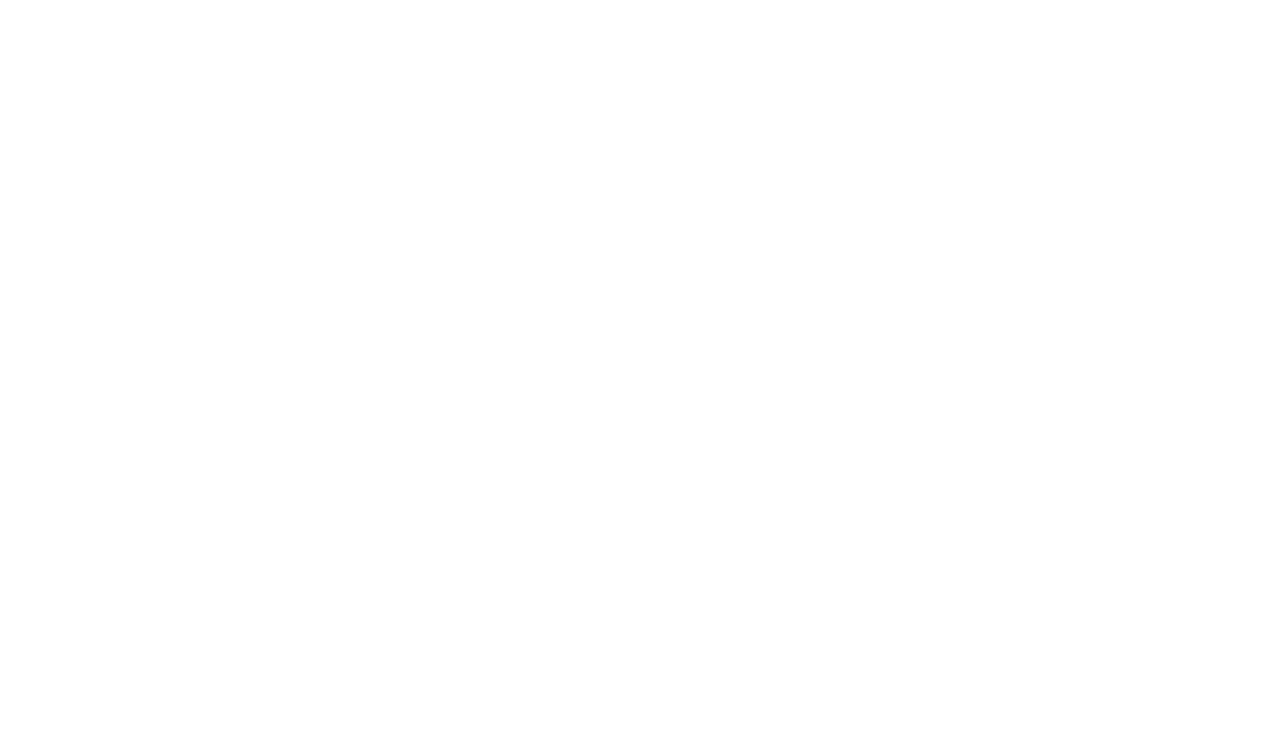
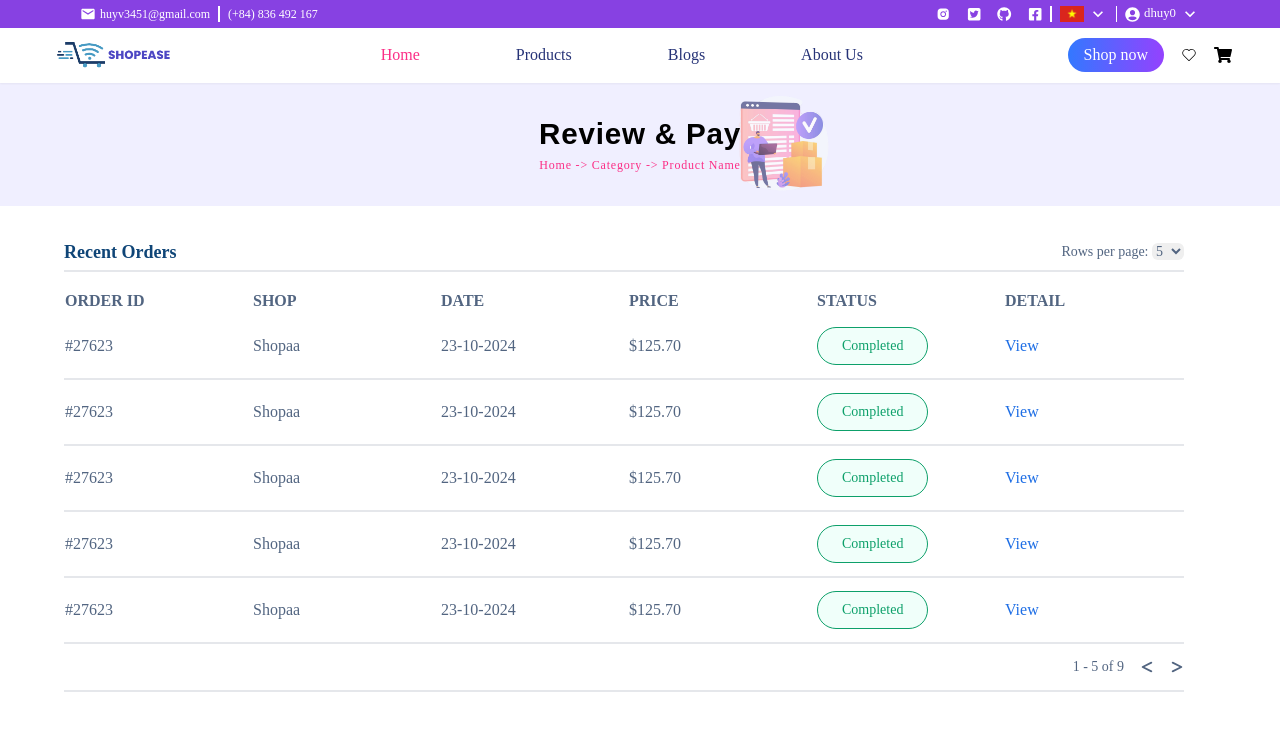
Before and after one commit to dhuy00/E-commerce, a React (Create React App) app in the folder dashboard/: page /customer-orders in a window 1280 px wide. Before the commit this address had no page. Shown: the top 730 px of the page. Built offline with nearby package versions, Linux system fonts and the light colour scheme.

Commit message:
customer-orders fe complete

```diff
--- a/dashboard/src/router/routes/publicRoutes.js
+++ b/dashboard/src/router/routes/publicRoutes.js
@@ -1,4 +1,5 @@
 import { lazy } from "react";
+const CustomerOrders = lazy(() => import("../../views/pages/customer-orders/CustomerOrders"));
 const OrderReview = lazy(() => import("../../views/pages/order-review/OrderReview"));
 const ProductDetail = lazy(() => import("../../views/pages/product-detail/ProductDetail"));
 const LandingPage = lazy(() => import("../../views/pages/landing-page/LandingPage"));
@@ -43,6 +44,10 @@
     path: '/order-review',
     element: <OrderReview/>
   },
+  {
+    path: '/customer-orders',
+    element: <CustomerOrders/>
+  },
 
 ]
 
--- /dev/null
+++ b/dashboard/src/views/pages/customer-orders/CustomerOrders.jsx
@@ -0,0 +1,99 @@
+import React, { useState } from 'react'
+import { FaGreaterThan } from "react-icons/fa6";
+import { FaLessThan } from "react-icons/fa6";
+import { Link } from 'react-router-dom';
+import Nav from './../landing-page/components/Nav'
+import Header from '../landing-page/components/Header'
+import order from './../../../assets/order.png'
+
+const StatusBox = ({ status }) => {
+  return (
+    <div className={`text-sm border-[1px] font-normal  px-6 py-2 w-fit rounded-full ${status.toUpperCase() === "PENDING" ? "bg-[#FFF5EB] text-[#FB7E15] border-[#FB7E15]" : status.toUpperCase() === "COMPLETED" ? "bg-[#F0FFFA] text-[#0DA06A] border-[#0DA06A]" : "bg-[#FFF5F5] text-[#F34A7C] border-[#F34A7C]"}`}>
+      {status}
+    </div>
+  )
+}
+
+const CustomerOrders = () => {
+  const [row, setRow] = useState(5);
+  const [data, setData] = useState([1, 2, 3, 4, 5, 6, 7, 8, 9]);
+
+  const handleRowChange = (e) => {
+    setRow(e.target.value);
+  }
+
+  return (
+    <div>
+      <Header/>
+      <Nav/>
+      {/* Title */}
+      <div className='mt-20 w-full bg-violet-light py-8 justify-center flex flex-col items-center tracking-wider relative'>
+        <h1 className='text-[1.85rem] font-mplus font-bold'>Review & Pay</h1>
+        <p className='font-outfit  text-pink-main text-[12px] font-medium'>Home -&gt; Category -&gt; Product Name</p>
+        <img className='absolute right-[34%] opacity-70 top-0 w-32' src={order} alt='img-box' />
+      </div>
+      {/* Order List */}
+      <div className='h-full font-poppins flex flex-col gap-6 transition-all'>
+        <div className='flex flex-col gap-4 mx-8 px-8 py-8 mr-16 mb-8 bg-white rounded-[20px]'>
+          <div className='flex flex-row justify-between items-center border-solid border-b-2 pb-1'>
+            <p className='text-lg font-semibold text-[#0F4577]'>Recent Orders</p>
+            <div className='text-gray-medium text-sm'>
+              <label>Rows per page: </label>
+              <select name="rows" id="rows" value={row} onChange={(e) => handleRowChange(e)} className='w-8 outline-none focus:border-[2px] rounded-md focus:border-gray-medium'>
+                {
+                  [1, 2, 3, 4, 5, 6, 7, 8, 9].map((d, i) =>
+                    <option value={i}>{i}</option>
+                  )
+                }
+              </select>
+            </div>
+          </div>
+          <div className=' w-full'>
+            <table className='w-full font-medium text-[#526581]'>
+              <thead className='w-full'>
+                <tr className='flex w-full gap-2 justify-between'>
+                  <th className='flex-1 text-left'>ORDER ID</th>
+                  <th className='flex-1 text-left'>SHOP</th>
+                  <th className='flex-1 text-left'>DATE</th>
+                  <th className='flex-1 text-left'>PRICE</th>
+                  <th className='flex-1 text-left'>STATUS</th>
+                  <th className='flex-1 text-left'>DETAIL</th>
+                </tr>
+              </thead>
+              <tbody className='w-full'>
+                {
+                  data.slice(0, row).map((d, i) => <tr key={i} className='border-b-2 flex gap-2 justify-between items-center w-full py-3 cursor-pointer hover:bg-gray-200'>
+                    <td className='flex-1 text-left'>#27623</td>
+                    <td className='flex-1 text-left'>Shopaa</td>
+                    <td className='flex-1 text-left'>23-10-2024</td>
+                    <td className='flex-1 text-left'>$125.70</td>
+                    <td className='flex-1 text-left'><StatusBox status="Completed" /></td>
+                    <td className='flex-1 text-left hover:underline text-blue-medium'>
+                      <Link to="/customer-orders/2">
+                        <p>
+                          View
+                        </p>
+                      </Link>
+                    </td>
+                  </tr>)
+                }
+                <tr className='border-b-2 text-sm items-center h-12 flex justify-end'>
+                  <span>1 - {row} of {data.length}</span>
+                  <button className='mx-4'>
+                    <FaLessThan />
+                  </button>
+                  <button>
+                    <FaGreaterThan />
+                  </button>
+                </tr>
+              </tbody>
+            </table>
+          </div>
+        </div>
+      </div>
+    </div>
+
+  )
+}
+
+export default CustomerOrders
--- a/dashboard/src/views/pages/order-review/OrderReview.jsx
+++ b/dashboard/src/views/pages/order-review/OrderReview.jsx
@@ -6,7 +6,8 @@
 
 const ProductItem = () => {
   return (
-    <div className='border-2 px-2 py-2 rounded-md bg-[#ECEBEB] justify-between items-center flex flex-row border-gray-border'>
+    <div className='border-2 px-2 py-2 rounded-md bg-[#ECEBEB] justify-between
+    items-center flex flex-row border-gray-border'>
       <div className='flex flex-row gap-2 items-center'>
         {/* Image */}
         <img src={customerAvatar} alt='customer-avt' className='w-[50px] h-[50px] rounded-md' />
@@ -21,7 +22,11 @@
         </div>
       </div>
       {/* Quantity */}
-      <p className='font-outfit font-semibold text-sm mr-4'>2</p>
+      <div className='flex flex-col justify-center items-center mr-4'>
+        <button className='bg-gray-300 w-8 font-bold '>-</button>
+        <p className='font-outfit font-semibold text-sm'>2</p>
+        <button className='bg-gray-300 w-8 font-bold'>+</button>
+      </div>
     </div>
   )
 }
```
